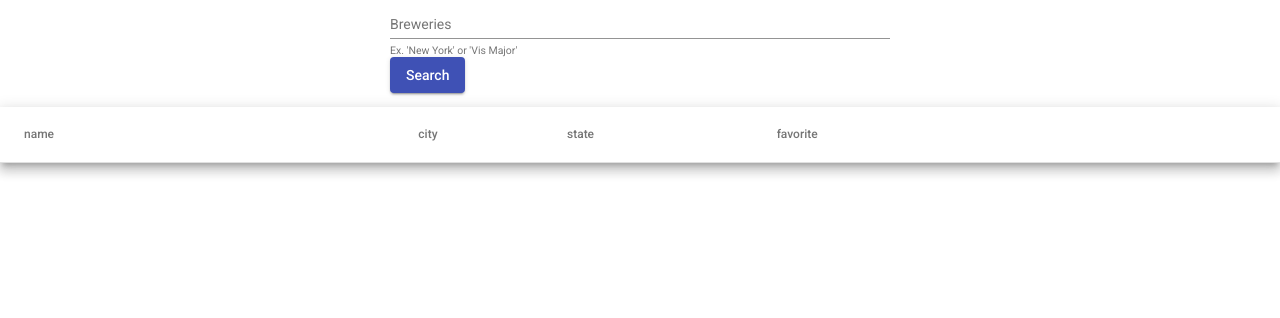
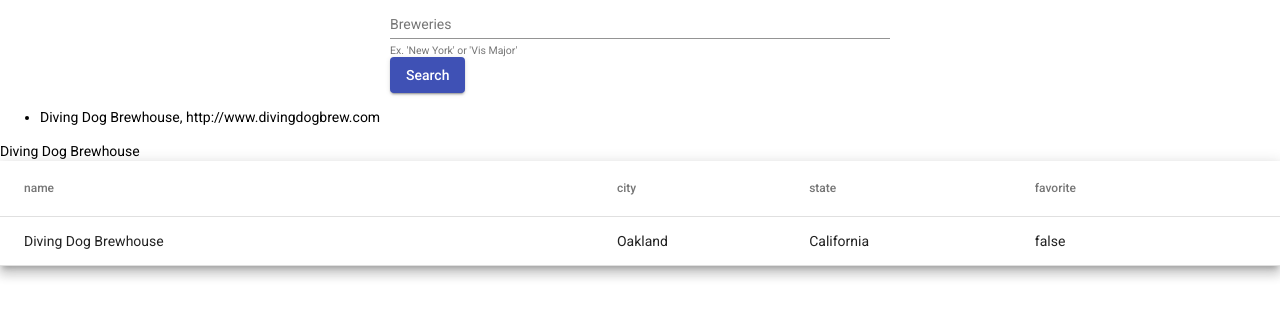
Before and after one commit to gsloup/Brewery-Tracker-Angular-Application, an Angular app: page /search in a window 1280 px wide. Shown: the top 318 px of the page. Built offline with nearby package versions, Linux system fonts and the light colour scheme.

Commit message:
adds basic visuals to expanded table

```diff
--- a/src/app/interfaces/brewery.interface.ts
+++ b/src/app/interfaces/brewery.interface.ts
@@ -14,4 +14,5 @@
     phone: string;
     website_url: string;
     updated_at: string;
+    favorite?: boolean; // T/F indicates whether user wants to add to favorites
 }
--- a/src/app/search/search.component.html
+++ b/src/app/search/search.component.html
@@ -33,7 +33,14 @@
     <td mat-cell *matCellDef="let element" [attr.colspan]="columnsToDisplay.length">
       <div class="example-element-detail"
            [@detailExpand]="element == expandedElement ? 'expanded' : 'collapsed'">
-        <div class="example-element-diagram">
+
+          <div><a [href]="element.website_url" target="_blank">Website</a></div>
+          <h3>{{ element.phone }} </h3>
+          <div>
+            <p>{{ element.street }}</p>
+            <p>{{ element.city }}, {{element.state}}, {{ element.postal_code }}</p>
+          </div>
+        <!-- <div class="example-element-diagram">
           <div class="example-element-position"> {{element.position}} </div>
           <div class="example-element-symbol"> {{element.symbol}} </div>
           <div class="example-element-name"> {{element.name}} </div>
@@ -42,7 +49,7 @@
         <div class="example-element-description">
           {{element.description}}
           <span class="example-element-description-attribution"> -- Wikipedia </span>
-        </div>
+        </div> -->
       </div>
     </td>
   </ng-container>
--- a/src/app/search/search.component.ts
+++ b/src/app/search/search.component.ts
@@ -16,7 +16,22 @@
   ],
 })
 export class SearchComponent implements OnInit {
-  breweries: Array<Brewery> = [];
+  breweries: Array<Brewery> = [{ // ADDED AN EXAMPLE RESPONSE TO WORK ON TABLE
+    id: 530,
+    name: "Diving Dog Brewhouse",
+    brewery_type: "micro",
+    street: "1802 Telegraph Ave",
+    city: "Oakland",
+    state: "California",
+    postal_code: "94612-2110",
+    country: "United States",
+    longitude: "-122.2698881",
+    latitude: "37.807739",
+    phone: "5103061914",
+    website_url: "http://www.divingdogbrew.com",
+    updated_at: "2018-08-23T23:27:26.494Z",
+    favorite: false
+  }];
 
   // dataSource = ELEMENT_DATA; // OG
   dataSource = this.breweries;
```
